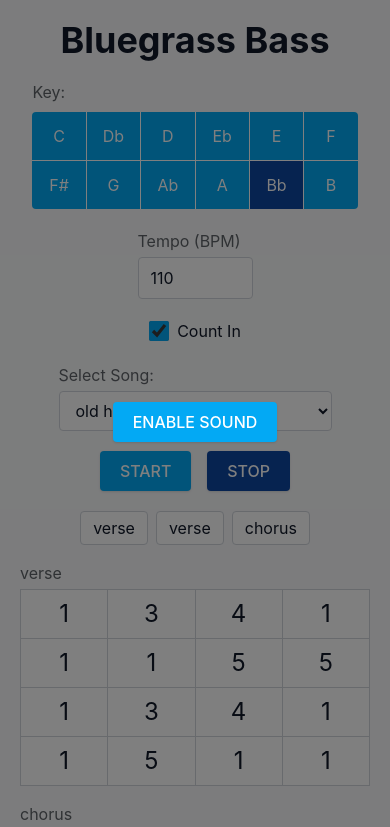
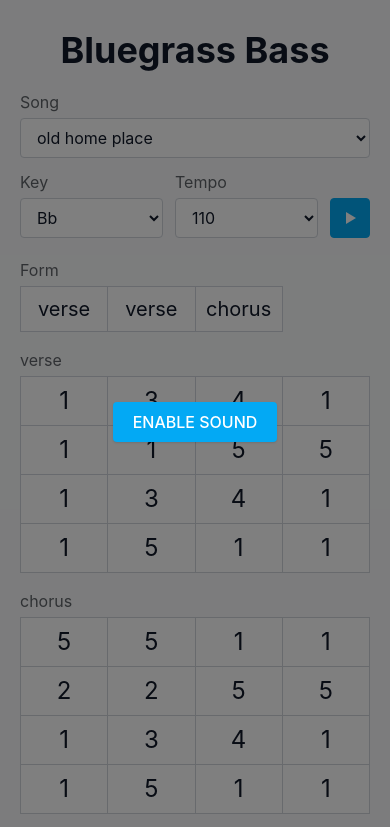
Before and after one commit to qooqu/bass, an Astro site: page / in a window 390 px wide. Shown: the top 827 px of the page. Built offline with nearby package versions, Linux system fonts and the light colour scheme; Astro itself is replaced by a stand-in of ours.

Commit message:
Compact controls: one row of dropdowns with an icon play button
- Key picker and tempo are dropdowns (tempo 80–150 BPM in steps of 5)
- Song, key, tempo and a ▶/■ toggle share one row; on phones the song
  gets its own line
- Start and Stop are a single toggle; player exposes isPlaying() and no
  longer exports start/stop
- Count In checkbox is hidden; count-in stays on
- Form row uses the same cells as the chart, via shared classes

Co-Authored-By: Claude Opus 5.5 (1M context) <noreply@anthropic.com>

```diff
--- a/CLAUDE.md
+++ b/CLAUDE.md
@@ -31,9 +31,9 @@ There is no test suite or linter. Netlify builds the site using `netlify.toml`.
 
 ### Playback engine (`src/lib/player.js`)
 
-- `createPlayer({ onPosition })` returns `{ settings, loadSound, start, stop, toggle }`. The component makes one with `useState(() => createPlayer(...))`.
-- The UI writes straight into `player.settings` (`key`, `song`, `tempo`, `countIn`), and changes take effect on the next beat. `key` and `song` are also kept in React state, for the selected key button and the chart. Tempo and count-in are uncontrolled inputs.
-- `loadSound` creates the `AudioContext` and decodes every sample once. It must first run from a user gesture: the "enable sound" overlay, Start, or Space.
+- `createPlayer({ onPosition })` returns `{ settings, loadSound, toggle, isPlaying }`. The component makes one with `useState(() => createPlayer(...))`.
+- The UI writes straight into `player.settings` (`key`, `song`, `tempo`, `countIn`), and changes take effect on the next beat. `key` and `song` are also kept in React state, because they drive the song and key dropdowns and the chart. Tempo is an uncontrolled dropdown (80–150 BPM in steps of 5). Count-in has no control in the UI and stays on (`settings.countIn`).
+- `loadSound` creates the `AudioContext` and decodes every sample once. It must first run from a user gesture: the "enable sound" overlay, the Start/Stop button, or Space.
 - Notes are scheduled ahead on the `AudioContext` clock. A `requestAnimationFrame` loop (`tick`) schedules each note half a beat before it sounds. A `setTimeout` then calls `onPosition({ song, patternIndex, chordIndex })` when the note actually sounds, and `stop` calls `onPosition(null)`.
 - Bass pattern: root on the first beat of each bar and on any chord change, fifth otherwise. This is tied to the bar so a section always starts on a root, even when the previous bar ended on the same chord.
 - `nextNote` tracks its place by section (`patternIndex`) and by beat within that section (`chordIndex`). Keep this section-level position, because a planned feature will let the user choose the next section during playback. It jumps back to the top whenever `settings.song` differs from the song it was playing. `start` uses this to restart from the top.
--- a/src/components/BluegrassBass.jsx
+++ b/src/components/BluegrassBass.jsx
@@ -3,13 +3,17 @@ import { scales, songs } from '../lib/music'
 import { createPlayer } from '../lib/player'
 import SongChart from './SongChart'
 
-const controlClass = 'rounded border border-gray-300 bg-white px-3 py-2'
+const controlClass = 'h-10 rounded border border-gray-300 bg-white px-3'
 const buttonClass = 'cursor-pointer rounded px-5 py-2 font-medium text-white uppercase shadow'
+
+// 80 to 150 BPM in steps of 5
+const tempos = Array.from({ length: 15 }, (_, i) => 80 + i * 5)
 
 const BluegrassBass = () => {
   const [position, setPosition] = useState(null)
   const [player] = useState(() => createPlayer({ onPosition: setPosition }))
   const [soundEnabled, setSoundEnabled] = useState(false)
+  const [playing, setPlaying] = useState(false)
   const [key, setKey] = useState(player.settings.key)
   const [song, setSong] = useState(player.settings.song)
 
@@ -30,13 +34,19 @@ const BluegrassBass = () => {
     player.loadSound()
   }
 
+  const togglePlayback = () => {
+    setSoundEnabled(true)
+    player.toggle()
+    setPlaying(player.isPlaying())
+  }
+
   // The first Space only enables sound, like the overlay button; after that it starts and stops
   useEffect(() => {
     const handleKeyDown = event => {
       if (event.code === 'Space') {
         event.preventDefault()
         if (soundEnabled) {
-          player.toggle()
+          togglePlayback()
         } else {
           enableSound()
         }
@@ -63,57 +73,14 @@ const BluegrassBass = () => {
         </div>
       )}
 
-      <fieldset>
-        <legend className="mb-2 text-muted">Key:</legend>
-        <div className="grid grid-cols-6 gap-px overflow-hidden rounded bg-white sm:grid-cols-12">
-          {Object.keys(scales).map(k => (
-            <button
-              key={k}
-              type="button"
-              aria-pressed={k === key}
-              onClick={() => changeKey(k)}
-              className={`cursor-pointer px-4 py-3 text-white ${
-                k === key ? 'bg-secondary' : 'bg-primary hover:bg-primary-dark'
-              }`}
-            >
-              {k}
-            </button>
-          ))}
-        </div>
-      </fieldset>
-
-      <label className="flex flex-col gap-1">
-        <span className="text-muted">Tempo (BPM)</span>
-        <input
-          type="number"
-          min={30}
-          max={300}
-          defaultValue={player.settings.tempo}
-          onChange={e => {
-            if (e.target.valueAsNumber > 0) player.settings.tempo = e.target.valueAsNumber
-          }}
-          className={controlClass}
-        />
-      </label>
-
-      <label className="flex items-center gap-2">
-        <input
-          type="checkbox"
-          defaultChecked={player.settings.countIn}
-          onChange={e => {
-            player.settings.countIn = e.target.checked
-          }}
-          className="size-5 accent-primary"
-        />
-        Count In
-      </label>
-
-      <label className="flex flex-col gap-1">
-        <span className="text-muted">Select Song:</span>
+      {/* On phones the song gets its own line, with key, tempo and the button below */}
+      <div className="grid w-full max-w-md grid-cols-[1fr_1fr_auto] gap-3 sm:grid-cols-[1fr_auto_auto_auto]">
+        <label className="col-span-3 flex min-w-0 flex-col gap-1 sm:col-span-1">
+          <span className="text-muted">Song</span>
           <select
             value={song}
             onChange={e => changeSong(e.target.value)}
-          className={controlClass}
+            className={`${controlClass} w-full min-w-0`}
           >
             {Object.keys(songs).map(songName => (
               <option key={songName} value={songName}>
@@ -123,19 +90,46 @@ const BluegrassBass = () => {
           </select>
         </label>
 
-      <div className="flex gap-4">
+        <label className="flex flex-col gap-1">
+          <span className="text-muted">Key</span>
+          <select value={key} onChange={e => changeKey(e.target.value)} className={`${controlClass} w-full`}>
+            {Object.keys(scales).map(k => (
+              <option key={k} value={k}>
+                {k}
+              </option>
+            ))}
+          </select>
+        </label>
+
+        <label className="flex flex-col gap-1">
+          <span className="text-muted">Tempo</span>
+          <select
+            defaultValue={player.settings.tempo}
+            onChange={e => {
+              player.settings.tempo = Number(e.target.value)
+            }}
+            className={`${controlClass} w-full`}
+          >
+            {tempos.map(tempo => (
+              <option key={tempo} value={tempo}>
+                {tempo}
+              </option>
+            ))}
+          </select>
+        </label>
+
         <button
           type="button"
-          className={`${buttonClass} bg-primary`}
-          onClick={() => {
-            setSoundEnabled(true)
-            player.start()
-          }}
+          aria-label={playing ? 'Stop' : 'Start'}
+          title={playing ? 'Stop (Space)' : 'Start (Space)'}
+          className={`flex size-10 cursor-pointer items-center justify-center self-end rounded border text-white ${
+            playing ? 'border-secondary bg-secondary' : 'border-primary bg-primary'
+          }`}
+          onClick={togglePlayback}
         >
-          Start
-        </button>
-        <button type="button" className={`${buttonClass} bg-secondary`} onClick={player.stop}>
-          Stop
+          <svg viewBox="0 0 16 16" className="size-4 fill-current" aria-hidden="true">
+            {playing ? <rect x="2" y="2" width="12" height="12" rx="1" /> : <path d="M4 2l10 6-10 6z" />}
+          </svg>
         </button>
       </div>
 
--- a/src/components/SongChart.jsx
+++ b/src/components/SongChart.jsx
@@ -2,6 +2,12 @@ import { BEATS_PER_BAR, songs } from '../lib/music'
 
 // Scales are mixolydian, so degree 7 is the flat seven
 const nashville = degree => (degree === 7 ? '♭7' : degree)
+
+// Shared by the form row and the bars so they match
+const gridClass = 'grid grid-cols-4 pt-px pl-px'
+const cellClass = '-mt-px -ml-px flex justify-center border border-gray-300 bg-white py-2'
+const labelClass = 'mb-1 text-muted'
+const pillClass = isCurrent => `rounded px-2 ${isCurrent ? 'bg-secondary text-white' : ''}`
 
 // Group a bar's beats into chords, so a split bar has two
 const chordsInBar = (degrees, firstBeat) => {
@@ -23,20 +29,17 @@ const SongChart = ({ song, position }) => {
 
   return (
     <div className="flex w-full max-w-md flex-col gap-4">
-      <ol className="flex flex-wrap justify-center gap-2">
-        {pattern.map((section, i) => (
-          <li
-            key={i}
-            className={`rounded border px-3 py-1 ${
-              i === current?.patternIndex
-                ? 'border-secondary bg-secondary text-white'
-                : 'border-gray-300 bg-white'
-            }`}
-          >
-            {section}
-          </li>
-        ))}
-      </ol>
+      <section>
+        <h2 className={labelClass}>Form</h2>
+        <ol className={gridClass}>
+          {pattern.map((section, i) => (
+            // Smaller on phones so section names like "chorus" fit
+            <li key={i} className={`${cellClass} text-xl sm:text-2xl`}>
+              <span className={pillClass(i === current?.patternIndex)}>{section}</span>
+            </li>
+          ))}
+        </ol>
+      </section>
 
       {[...new Set(pattern)].map(section => {
         const degrees = songs[song][section]
@@ -44,25 +47,20 @@ const SongChart = ({ song, position }) => {
 
         return (
           <section key={section}>
-            <h2 className="mb-1 text-muted">{section}</h2>
-            <div className="grid grid-cols-4 pt-px pl-px">
+            <h2 className={labelClass}>{section}</h2>
+            <div className={gridClass}>
               {firstBeats.map(firstBeat => {
                 const chords = chordsInBar(degrees, firstBeat)
                 return (
-                  <div
-                    key={firstBeat}
-                    className="-mt-px -ml-px flex justify-center border border-gray-300 bg-white py-2 text-2xl"
-                  >
+                  <div key={firstBeat} className={`${cellClass} text-2xl`}>
                     {/* Nashville convention: underline a split bar */}
                     <div className={`flex gap-1 ${chords.length > 1 ? 'border-b-2 border-current' : ''}`}>
                       {chords.map(({ degree, beats }) => (
                         <span
                           key={beats[0]}
-                          className={`rounded px-2 ${
-                            section === currentSection && beats.includes(current.chordIndex)
-                              ? 'bg-secondary text-white'
-                              : ''
-                          }`}
+                          className={pillClass(
+                            section === currentSection && beats.includes(current.chordIndex),
+                          )}
                         >
                           {nashville(degree)}
                         </span>
--- a/src/styles/global.css
+++ b/src/styles/global.css
@@ -2,7 +2,6 @@
 
 @theme {
   --color-primary: #03a9f4;
-  --color-primary-dark: #0288d1;
   --color-secondary: #0d47a1;
   --color-muted: #5f6368;
 }
```
Also changed, not shown: src/lib/player.js. Lines whose indentation alone changed are shown as unchanged.
